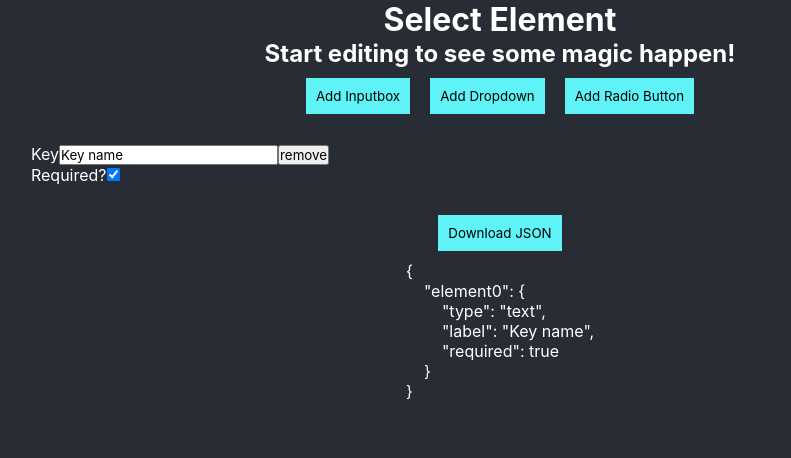
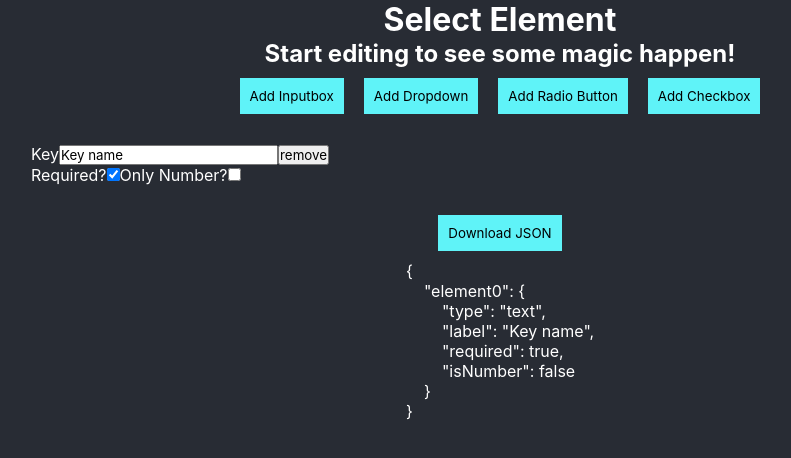
Before and after one commit to sbaz44/JSONGenerator, a React (Create React App) app: page / in a window 1280 px wide. Both pictures are taken after a click on the button "Add Inputbox". Shown: the top 458 px of the page, without its empty margins (140-931 px from the left). Built offline with nearby package versions, Linux system fonts and the light colour scheme.

Commit message:
render input added

```diff
--- a/src/App.js
+++ b/src/App.js
@@ -23,6 +23,17 @@ const InputBox = (data) => {
             value={data.required}
             defaultChecked={data.required}
             onChange={data.checkBoxHandle}
+          />
+        </label>
+      )}
+      {data.remove && (
+        <label>
+          Only Number?
+          <input
+            type="checkbox"
+            value={data.isNumber}
+            defaultChecked={data.isNumber}
+            onChange={data.checkNumberHandle}
           />
         </label>
       )}
@@ -137,6 +148,60 @@ const Radiobox = (data) => {
   );
 };
 
+const Checkbox = (data) => {
+  const optionHandle = (e, i) => {
+    return data.optionHandlee(e, i);
+  };
+  return (
+    <div className="drop-container">
+      <label>Checkbox label</label>
+      <input
+        type="text"
+        value={data.labelValue}
+        onChange={data.onChange}
+        onFocus={data.onFocus}
+      />
+      <input type="button" value="remove" onClick={data.removeInput} />
+      <br />
+      <label>
+        Required?
+        <input
+          type="checkbox"
+          value={data.required}
+          defaultChecked={data.required}
+          onChange={data.checkBoxHandle}
+        />
+      </label>
+      <br />
+      <label> No of options:</label>
+      <select
+        // value={this.state.value}
+        onChange={data.selectChange}
+      >
+        <option value="" disabled selected></option>
+
+        <option value="1">1</option>
+        <option value="2">2</option>
+        <option value="3">3</option>
+        <option value="4">4</option>
+        <option value="5">5</option>
+      </select>
+      {data.options.map((item, index) => {
+        return (
+          <InputBox
+            key={index + 458}
+            value={item}
+            onFocus={data.onFocus}
+            onChange={(e) => optionHandle(e, index)}
+            remove={false}
+          />
+        );
+      })}
+    </div>
+  );
+};
+
+
 export default function App() {
   const [elementsList, setElementList] = useState({});
   const [isAdded, setIsAdded] = useState(false);
@@ -147,6 +212,7 @@ export default function App() {
       type: "text",
       label: "Key name",
       required: true,
+      isNumber:false
     };
     let key = "element" + Object.keys(elementsList).length;
     data[key] = obj;
@@ -198,6 +264,21 @@ export default function App() {
     setElementList(data);
   };
 
+  const checkboxClick = () => {
+    const data = { ...elementsList };
+    let obj = {
+      type: "checkbox",
+      label: "Label",
+      required: true,
+      options: [
+
+      ],
+    };
+    let key = "element" + Object.keys(elementsList).length;
+    data[key] = obj;
+    setElementList(data);
+  };
+
   const handleChange = (event, obj) => {
     const data = { ...elementsList };
     data[obj].label = event.target.value;
@@ -217,6 +298,13 @@ export default function App() {
     const data = { ...elementsList };
     let required = data[i].required;
     data[i].required = !required;
+    setElementList(data);
+  };
+
+  const checkNumberHandle = (i) => {
+    const data = { ...elementsList };
+    let required = data[i].isNumber;
+    data[i].isNumber = !required;
     setElementList(data);
   };
 
@@ -259,6 +347,7 @@ export default function App() {
         <button onClick={inputClick}>Add Inputbox</button>
         <button onClick={dropClick}>Add Dropdown</button>
         <button onClick={radioClick}>Add Radio Button</button>
+        <button onClick={checkboxClick}>Add Checkbox</button>
       </div>
       <div className="container">
         {Object.keys(elementsList).map((item, index) => {
@@ -269,11 +358,13 @@ export default function App() {
                 key={index + 22}
                 value={data.label}
                 required={data.required}
+                isNumber={data.isNumber}
                 onChange={(e) => handleChange(e, item)}
                 onFocus={(event) => event.target.select()}
                 remove
                 removeInput={() => removeInput(item)}
                 checkBoxHandle={() => checkBoxHandle(item)}
+                checkNumberHandle={() => checkNumberHandle(item)}
               />
             );
           }
@@ -305,6 +396,24 @@ export default function App() {
                 onChange={(e) => handleChange(e, item)}
                 selectChange={(e) => selectChange(e, item)}
                 onFocus={(event) => event.target.select()}
+                optionHandlee={(e, value) => {
+                  optionChange(e, value, item);
+                }}
+                removeInput={() => removeInput(item)}
+                checkBoxHandle={() => checkBoxHandle(item)}
+              />
+            );
+          }
+          if (elementsList[item].type === "checkbox") {
+            return (
+              <Checkbox
+                key={index + 33}
+                labelValue={data.label}
+                required={data.required}
+                options={data.options}
+                onFocus={(event) => event.target.select()}
+                onChange={(e) => handleChange(e, item)}
+                selectChange={(e) => selectChange(e, item)}
                 optionHandlee={(e, value) => {
                   optionChange(e, value, item);
                 }}
--- a/src/App2.js
+++ b/src/App2.js
@@ -5,6 +5,7 @@ import {
   SelectField,
   SubmitButton,
   RadioField,
+  CheckboxField,
 } from "./FormElement";
 import * as Yup from "yup";
 const formSchema = {
@@ -35,12 +36,16 @@ export default function App2({ data }) {
   const initForm = (formSchema) => {
     let _formData = {};
     let _validationSchema = {};
-
+    console.log(formSchema);
     for (var key of Object.keys(formSchema)) {
       _formData[key] = "";
 
       if (formSchema[key].type === "text") {
-        _validationSchema[key] = Yup.string();
+        if (formSchema[key].isNumber) {
+          _validationSchema[key] = Yup.number();
+        } else {
+          _validationSchema[key] = Yup.string();
+        }
       } else if (formSchema[key].type === "email") {
         _validationSchema[key] = Yup.string().email();
       } else if (formSchema[key].type === "select") {
@@ -51,14 +56,16 @@ export default function App2({ data }) {
         _validationSchema[key] = Yup.string().oneOf(
           formSchema[key].options.map((o) => o)
         );
+      } else if (formSchema[key].type === "checkbox") {
+        _validationSchema[key] = Yup.array()
+          .required()
+          .min(1, "Please select atleast one option");
       }
       if (formSchema[key].required) {
         _validationSchema[key] = _validationSchema[key].required("Required");
       }
     }
 
-    console.log(_formData);
-    console.log(_validationSchema);
     setFormData(_formData);
     setValidationSchema(Yup.object().shape({ ..._validationSchema }));
   };
@@ -81,6 +88,10 @@ export default function App2({ data }) {
 
     if (elementSchema.type === "radio") {
       return <RadioField {...props} />;
+    }
+
+    if (elementSchema.type === "checkbox") {
+      return <CheckboxField {...props} />;
     }
   };
 
--- a/src/FormElement.js
+++ b/src/FormElement.js
@@ -30,6 +30,9 @@ export function TextField(props) {
         name={name}
         id={name}
         placeholder={placeholder || ""}
+        onChange={(v)=>{
+          // props.setFieldValue(count, v);
+          console.log("object",v)}}
         {...rest}
       />
       <ErrorMessage
@@ -78,24 +81,6 @@ export function RadioField(props) {
         {optn}
         </label>
         ))}
-
-        {/* <input
-          type="radio"
-          id="radioOne"
-          defaultChecked={values.myRadioGroup === "one"}
-          name="myRadioGroup"
-          value="one"
-        />
-        <label htmlFor="radioOne">One</label>
-
-        <input
-          type="radio"
-          id="radioTwo"
-          defaultChecked={values.myRadioGroup === "two"}
-          name="myRadioGroup"
-          value="two"
-        /> */}
-
       </Field>
       <ErrorMessage
         name={name}
@@ -104,6 +89,56 @@ export function RadioField(props) {
     </>
   );
 }
+
+export function CheckboxField(props) {
+  const { name, label, options } = props;
+  return (
+    <>
+      {label && <label for={name}>{label}</label>}
+      {options.map((optn,index)=><label>
+        <Field type="checkbox" value={optn}  name={name} />
+        {optn}
+      </label>)}
+      {/* <Field as="checkbox" id={name} name={name}>
+        {options.map((optn, index) => (
+          <option value={optn} label={optn} />
+        ))}
+      </Field> */}
+      <ErrorMessage
+        name={name}
+        render={(msg) => <div style={{ color: "red" }}>{msg}</div>}
+      />
+    </>
+  );
+}
+
+// function Checkbox(props) {
+//   return (
+//     <Field name={props.name}>
+//       {({ field, form }) => (
+//         <label>
+//           <input
+//             type="checkbox"
+//             {...props}
+//             checked={field.value.includes(props.value)}
+//             onChange={() => {
+//               if (field.value.includes(props.value)) {
+//                 const nextValue = field.value.filter(
+//                   (value) => value !== props.value
+//                 );
+//                 form.setFieldValue(props.name, nextValue);
+//               } else {
+//                 const nextValue = field.value.concat(props.value);
+//                 form.setFieldValue(props.name, nextValue);
+//               }
+//             }}
+//           />
+//           {props.value}
+//         </label>
+//       )}
+//     </Field>
+//   );
+// }
 
 
 export function SubmitButton(props) {
```
